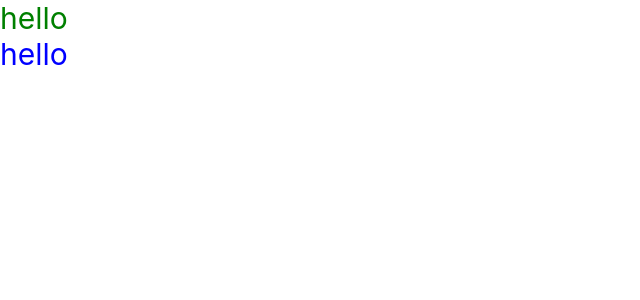
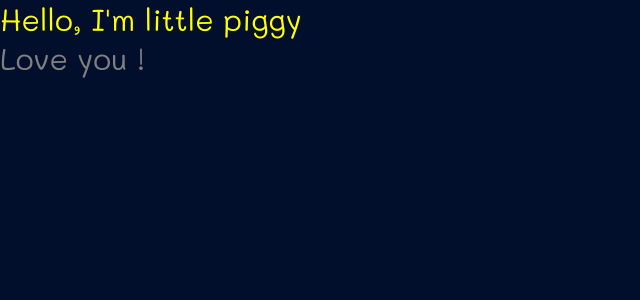
Before and after one commit to wanyue0714/CoinList_ReactProj, a React (Create React App) app: page / in a window 1280 px wide. Shown: the top 300 px of the page, without its empty margins (0-640 px from the left). Built offline with nearby package versions, Linux system fonts and the light colour scheme.

Commit message:
Customize body style, add google font

```diff
--- a/public/index.html
+++ b/public/index.html
@@ -10,6 +10,7 @@
       homescreen on Android. See https://developers.google.com/web/fundamentals/web-app-manifest/
     -->
     <link rel="manifest" href="%PUBLIC_URL%/manifest.json">
+    <link href="https://fonts.googleapis.com/css?family=Mali" rel="stylesheet">
     <!--
       Notice the use of %PUBLIC_URL% in the tags above.
       It will be replaced with the URL of the `public` folder during the build.
--- a/src/App.css
+++ b/src/App.css
@@ -1,32 +1,5 @@
-.App {
-  text-align: center;
-}
 
-.App-logo {
-  animation: App-logo-spin infinite 20s linear;
-  height: 40vmin;
-}
-
-.App-header {
-  background-color: #282c34;
-  min-height: 100vh;
-  display: flex;
-  flex-direction: column;
-  align-items: center;
-  justify-content: center;
-  font-size: calc(10px + 2vmin);
+body {
+  background-color: #010e2c;
   color: white;
 }
-
-.App-link {
-  color: #61dafb;
-}
-
-@keyframes App-logo-spin {
-  from {
-    transform: rotate(0deg);
-  }
-  to {
-    transform: rotate(360deg);
-  }
-}
--- a/src/App.js
+++ b/src/App.js
@@ -3,11 +3,12 @@ import './App.css';
 import styled from "styled-components";
 
 const GreenElement = styled.div`
-  color: green;
+  color: yellow;
   font-size: 30px;
+  font-family: 'Mali', cursive;
 `;
 const BlueElement = styled(GreenElement)`
-  color: blue;
+  color: grey;
 `;
 
 // extend the green element
@@ -19,10 +20,10 @@ class App extends Component {
     return (
       <div>
       <GreenElement>
-        hello
+        Hello, I'm little piggy
       </GreenElement>
       <BlueElement>
-      hello
+       Love you !
       </BlueElement>
       </div>
     );
```
